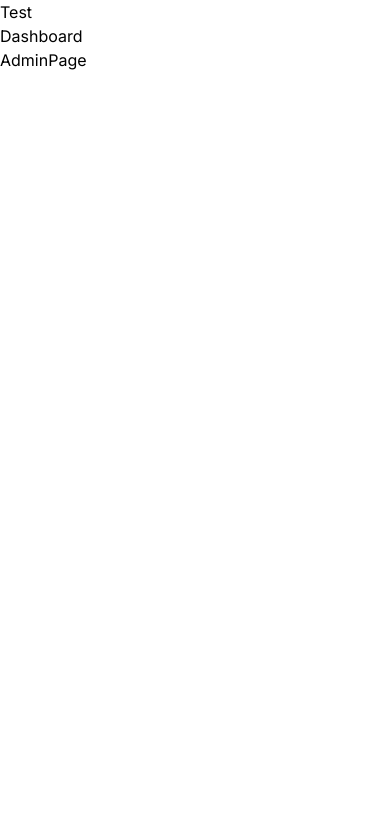
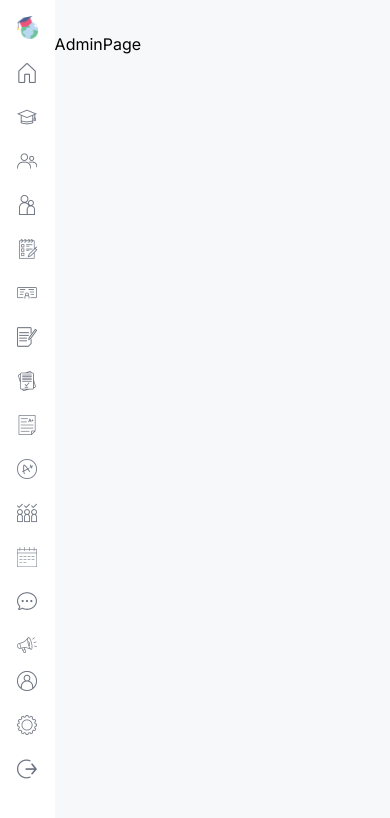
Before and after one commit to PramodLakmal/School-Management-Dashboard-UI, a Next.js app: page /admin in a window 390 px wide. Shown: the top 818 px of the page. Built offline with nearby package versions, Linux system fonts and the light colour scheme.

Commit message:
Responsive Menu Design

```diff
--- a/src/app/(dashboard)/layout.tsx
+++ b/src/app/(dashboard)/layout.tsx
@@ -1,12 +1,31 @@
+import Link from "next/link";
+import Image from "next/image";
+import Menu from "@/components/Menu";
+import NavBar from "@/components/NavBar";
+
 export default function DashboardLayout({
   children,
 }: Readonly<{
   children: React.ReactNode;
 }>) {
   return (
-    <div>
-      Dashboard
-      {children}
+    <div className="h-screen flex">
+      {/* LEFT*/}
+      <div className="w-[14%] md:w-[8%] lg:w-[16%] xl:w-[14%]  p-4">
+        <Link
+          href="/"
+          className="flex items-center justify-center lg:justify-start gap-2"
+        >
+          <Image src="/logo.png" alt="logo" width={32} height={32} />
+          <span className="hidden lg:block font-bold">School Dashboard</span>
+        </Link>
+        <Menu />
+      </div>
+      {/* RIGHT*/}
+      <div className="w-[86%] md:w-[92%] lg:w-[84%] xl:w-[86%] bg-[#F7F8FA] overflow-scroll">
+        <NavBar />
+        {children}
+      </div>
     </div>
   );
 }
--- a/src/app/layout.tsx
+++ b/src/app/layout.tsx
@@ -16,7 +16,7 @@
 }>) {
   return (
     <html lang="en">
-      <body className={inter.className}>Test{children}</body>
+      <body className={inter.className}>{children}</body>
     </html>
   );
 }
--- a/src/components/Menu.tsx
+++ b/src/components/Menu.tsx
@@ -1,3 +1,6 @@
+import Link from "next/link";
+import Image from "next/image";
+
 const menuItems = [
   {
     title: "MENU",
@@ -112,3 +115,30 @@
     ],
   },
 ];
+
+const Menu = () => {
+  return (
+    <div className="mt-4 text-sm">
+      {menuItems.map((i) => (
+        <div className="flex flex-col gap-2" key={i.title}>
+          <span className="hidden lg:block text-gray-400 font-light my-4">
+            {i.title}
+          </span>
+          {i.items.map((item) => {
+            return (
+              <Link
+                href={item.href}
+                key={item.label}
+                className="flex items-center justify-center lg:justify-start gap-4 text-gray-500 py-2"
+              >
+                <Image src={item.icon} alt="" width={20} height={20} />
+                <span className="hidden lg:block">{item.label}</span>
+              </Link>
+            );
+          })}
+        </div>
+      ))}
+    </div>
+  );
+};
+export default Menu;
--- /dev/null
+++ b/src/components/NavBar.tsx
@@ -0,0 +1,12 @@
+const NavBar = () => {
+  return (
+    <div className='flex items-center justify-between p-4'>
+        {/* SEARCH BAR */}
+        <div className=""></div>
+        {/* ICONS AND USER */}
+        <div className=""></div>
+    </div>
+  )
+}
+
+export default NavBar
```
